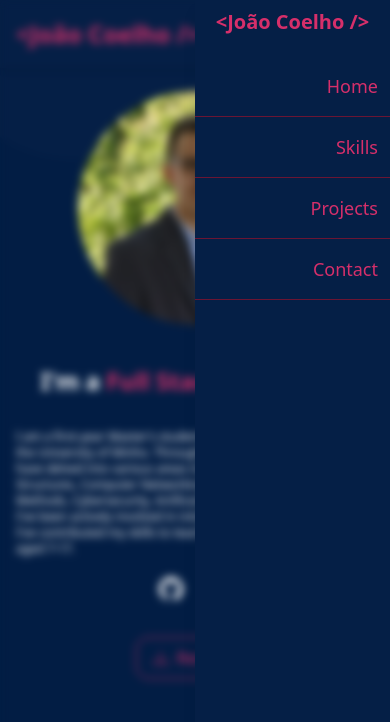
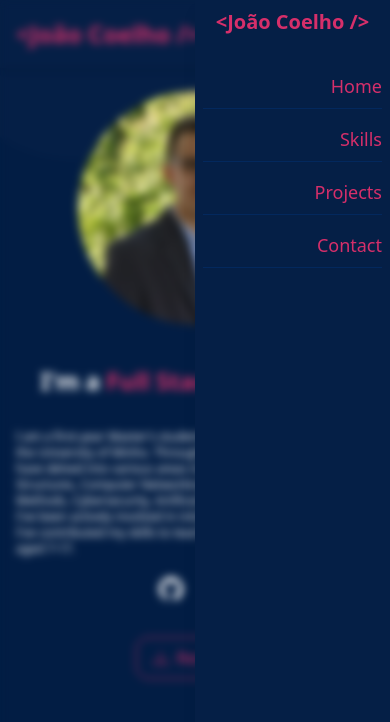
Before and after one commit to JoaoCoelho2003/bio, a Vue app: page / in a window 390 px wide. Both pictures are taken after a click on the button 359 px from the left and 34 px from the top of the page. Shown: the top 722 px of the page. Built offline with nearby package versions, Linux system fonts and the light colour scheme; some icons are missing; what @midudev/tailwind-animations would draw is missing.

Commit message:
refactor: sidebar on mobile

```diff
--- a/src/components/FullButton.vue
+++ b/src/components/FullButton.vue
@@ -1,7 +1,7 @@
 <template>
     <button
     :class="[
-      size === 'w-full' ? 'w-full' : '', 'text-[#d62f6a] pb-4 pr-3 hover:text-[#e26a94] hover:text-xl text-lg border-b border-[#6b1533] transition duration-300 ease-in-out']"
+      size === 'w-full' ? 'w-full' : '', 'text-[#d62f6a] pb-2 hover:text-[#9a1e4a] hover:text-xl text-lg border-b border-[#03285d] transition duration-300 ease-in-out']"
       @click="handleClick"
       :disabled="isAnimating"
     >
--- a/src/components/Header.vue
+++ b/src/components/Header.vue
@@ -15,8 +15,8 @@
       <ButtonAnimated buttonText="Contact" :sectionIndex="3" @scroll-to-section="emitScrollToSection" />
     </div>
 
-    <transition name="sidebar-slide">
-      <div v-if="isMenuOpen" class="fixed inset-0 lg:hidden z-10 backdrop-blur-sm transition-opacity duration-500" @click="isMenuOpen = false"></div>
+    <transition name="backdrop-fade">
+      <div v-if="isMenuOpen" class="fixed inset-0 lg:hidden z-10 backdrop-blur-sm transition-opacity duration-300" @click="isMenuOpen = false"></div>
     </transition>
 
     <transition name="sidebar-slide">
@@ -25,7 +25,7 @@
           <button @click="isMenuOpen = false" class="absolute top-2 text-[#d62f6a] focus:outline-none">
             <span class="text-[#d62f6a] font-bold text-xl">&lt;João Coelho /&gt;</span>
           </button>
-          <div class="space-y-4 mt-4">
+          <div class="space-y-4 mt-4 px-2">
             <FullButton size="w-full" buttonText="Home" :sectionIndex="0" @scroll-to-section="emitScrollToSection" class="mt-14 text-right"/>
             <FullButton size="w-full" buttonText="Skills" :sectionIndex="1" @scroll-to-section="emitScrollToSection" class="text-right"/>
             <FullButton size="w-full" buttonText="Projects" :sectionIndex="2" @scroll-to-section="emitScrollToSection" class="text-right"/>
@@ -36,6 +36,7 @@
     </transition>
   </header>
 </template>
+
 <script setup>
 import { ref } from 'vue';
 import ButtonAnimated from '@/components/ButtonAnimated.vue';
@@ -52,10 +53,17 @@ const emitScrollToSection = (index) => {
 
 <style scoped>
 .sidebar-slide-enter-active, .sidebar-slide-leave-active {
-  transition: transform 0.5s ease, opacity 0.5s ease;
+  transition: transform 0.4s ease, opacity 0.4s ease;
 }
 .sidebar-slide-enter, .sidebar-slide-leave-to {
   transform: translateX(100%);
   opacity: 0;
 }
+
+.backdrop-fade-enter-active, .backdrop-fade-leave-active {
+  transition: opacity 0.1s ease;
+}
+.backdrop-fade-enter, .backdrop-fade-leave-to {
+  opacity: 0;
+}
 </style>
```
